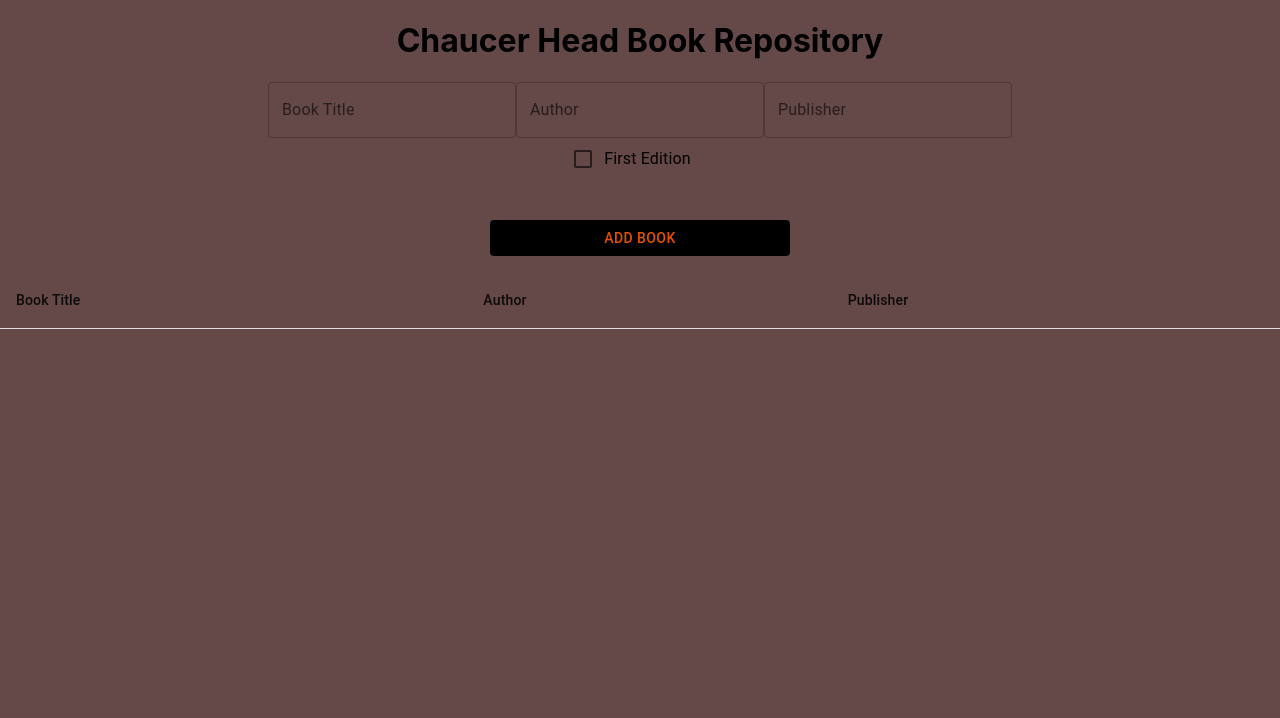
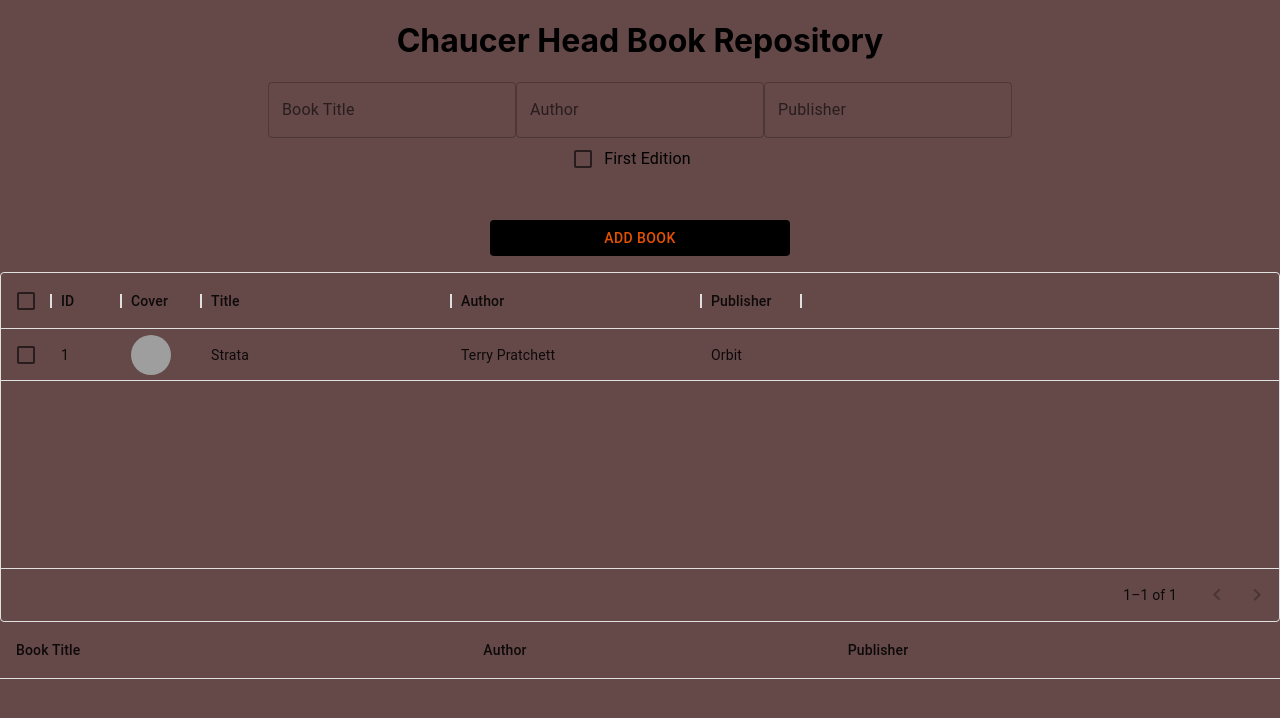
Before and after one commit to Majestom/chaucer-head, a React (Create React App) app: page / in a window 1280 px wide. Shown: the top 718 px of the page. Built offline with nearby package versions, Linux system fonts and the light colour scheme; grey boxes are pictures that could not be loaded.

Commit message:
MUI DataGrid component included, with example data.

```diff
--- a/src/App.js
+++ b/src/App.js
@@ -11,6 +11,8 @@ import {
   FormControlLabel,
   Checkbox,
 } from "@mui/material"
+import { DataGrid } from "@mui/x-data-grid"
+import Avatar from "@mui/material/Avatar"
 
 const BookRepo = () => {
   return <h1>Chaucer Head Book Repository</h1>
@@ -21,6 +23,39 @@ function App() {
   const [author, setAuthor] = useState("")
   const [publisher, setPublisher] = useState("")
   const [bookList, setBookList] = useState([])
+
+  // For DataGrid:
+  const rows = [
+    {
+      id: 1,
+      cover: {
+        avatar: "https://www.lspace.org/ftp/images/bookcovers/uk/strata-2.jpg",
+      },
+      title: "Strata",
+      author: "Terry Pratchett",
+      publisher: "Orbit",
+    },
+  ]
+
+  // For DataGrid:
+  const columns = [
+    { field: "id", headerName: "ID", width: 70 },
+    {
+      field: "cover",
+      headerName: "Cover",
+      width: 80,
+      renderCell: (params) => {
+        return (
+          <>
+            <Avatar src={params.value.avatar} />
+          </>
+        )
+      },
+    },
+    { field: "title", headerName: "Title", width: 250 },
+    { field: "author", headerName: "Author", width: 250 },
+    { field: "publisher", headerName: "Publisher", width: 100 },
+  ]
 
   const updateCell = (e) => {
     if (e.target.id === "book-title") {
@@ -79,6 +114,17 @@ function App() {
           Add Book
         </Button>
       </Box>
+      <div style={{ height: 350, width: "100%" }}>
+        <DataGrid
+          rows={rows}
+          columns={columns}
+          pageSize={5}
+          rowsPerPageOptions={[5]}
+          checkboxSelection
+          disableSelectionOnClick
+          experimentalFeatures={{ newEditingApi: true }}
+        />
+      </div>
       <Table sx={{ minWidth: 650 }} aria-label="simple table">
         <TableHead>
           <TableRow>
```
Also changed, not shown: package.json (+4 -3 lines), 1 other file (tests, documents, lock files or other folders).
